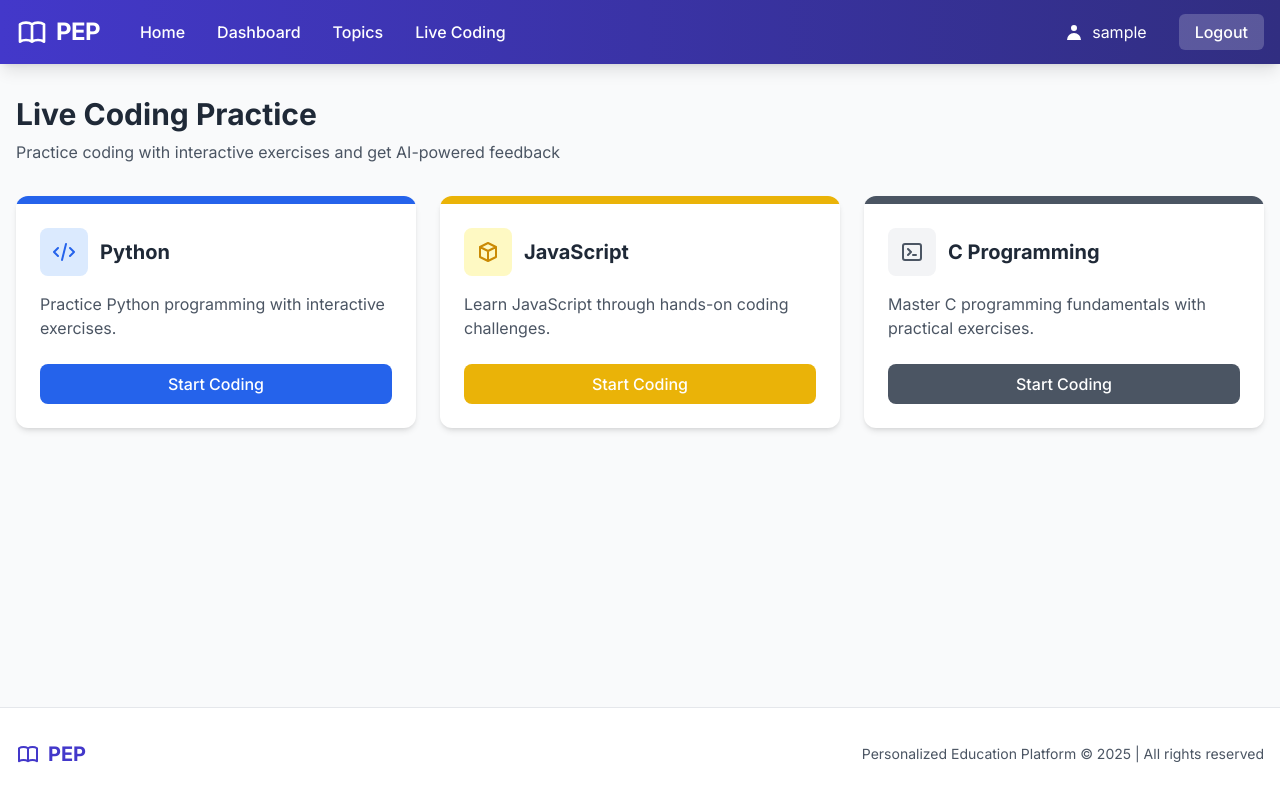
After one commit to ifsvivek/PEP, a Flask app: page /coding in a window 1280 px wide. The commit adds this page. Run offline with Flask 3, Linux system fonts and the light colour scheme; the visitor is signed in with stand-in values (Sample User, id 1); some libraries are stand-ins or nearby versions.

Commit message:
Add live coding feature with new route and template; update requirements

```diff
--- a/app.py
+++ b/app.py
@@ -382,6 +382,11 @@ def get_hint():
     hint = code_executor.generate_hint(code, problem['description'], language)
     return jsonify({'hint': hint})
 
+@app.route('/coding')
+def coding():
+    if 'username' not in session:
+        return redirect(url_for('login'))
+    return render_template('coding.html')
 
 if __name__ == '__main__':
     app.run(debug=True)
--- a/requirements.txt
+++ b/requirements.txt
@@ -1,5 +1,6 @@
 flask
 werkzeug
+werkzeug.security
 langchain
 langchain-core
 langchain-community
@@ -8,3 +9,4 @@ python-dotenv
 groq
 langchain-groq
 subprocess.run
+flask
--- a/templates/base.html
+++ b/templates/base.html
@@ -1,49 +1,49 @@
 <!DOCTYPE html>
 <html lang="en">
     <head>
-    <meta charset="UTF-8">
-    <meta name="viewport" content="width=device-width, initial-scale=1.0">
+        <meta charset="UTF-8" />
+        <meta name="viewport" content="width=device-width, initial-scale=1.0" />
         <title>{% block title %}PEP - Personalized Education Platform{% endblock %}</title>
-    <link rel="stylesheet" href="{{ url_for('static', filename='css/styles.css') }}">
+        <link rel="stylesheet" href="{{ url_for('static', filename='css/styles.css') }}" />
         <script src="https://cdn.tailwindcss.com"></script>
-    <link href="https://fonts.googleapis.com/css2?family=Inter:wght@300;400;500;600;700&display=swap" rel="stylesheet">
+        <link href="https://fonts.googleapis.com/css2?family=Inter:wght@300;400;500;600;700&display=swap" rel="stylesheet" />
         <script>
             tailwind.config = {
                 theme: {
                     extend: {
                         fontFamily: {
-                        'sans': ['Inter', 'sans-serif'],
+                            sans: ["Inter", "sans-serif"],
                         },
                         colors: {
                             primary: {
-                            50: '#eef2ff',
-                            100: '#e0e7ff',
-                            200: '#c7d2fe',
-                            300: '#a5b4fc',
-                            400: '#818cf8',
-                            500: '#6366f1',
-                            600: '#4f46e5',
-                            700: '#4338ca',
-                            800: '#3730a3',
-                            900: '#312e81',
-                        }
+                                50: "#eef2ff",
+                                100: "#e0e7ff",
+                                200: "#c7d2fe",
+                                300: "#a5b4fc",
+                                400: "#818cf8",
+                                500: "#6366f1",
+                                600: "#4f46e5",
+                                700: "#4338ca",
+                                800: "#3730a3",
+                                900: "#312e81",
+                            },
                         },
                         transitionProperty: {
-                        'height': 'height',
-                    }
-                }
-            }
-        }
+                            height: "height",
+                        },
+                    },
+                },
+            };
         </script>
         <style>
             body {
-            font-family: 'Inter', sans-serif;
+                font-family: "Inter", sans-serif;
             }
             .nav-link {
                 position: relative;
             }
             .nav-link::after {
-            content: '';
+                content: "";
                 position: absolute;
                 width: 0;
                 height: 2px;
@@ -59,8 +59,14 @@
                 animation: slideIn 0.5s forwards;
             }
             @keyframes slideIn {
-            0% { transform: translateY(-20px); opacity: 0; }
-            100% { transform: translateY(0); opacity: 1; }
+                0% {
+                    transform: translateY(-20px);
+                    opacity: 0;
+                }
+                100% {
+                    transform: translateY(0);
+                    opacity: 1;
+                }
             }
         </style>
     </head>
@@ -70,8 +76,12 @@
                 <div class="flex justify-between items-center">
                     <a class="font-bold text-2xl tracking-tight flex items-center" href="{{ url_for('index') }}">
                         <svg xmlns="http://www.w3.org/2000/svg" class="h-8 w-8 mr-2" fill="none" viewBox="0 0 24 24" stroke="currentColor">
-                        <path stroke-linecap="round" stroke-linejoin="round" stroke-width="2"
-                              d="M12 6.253v13m0-13C10.832 5.477 9.246 5 7.5 5S4.168 5.477 3 6.253v13C4.168 18.477 5.754 18 7.5 18s3.332.477 4.5 1.253m0-13C13.168 5.477 14.754 5 16.5 5c1.747 0 3.332.477 4.5 1.253v13C19.832 18.477 18.247 18 16.5 18c-1.746 0-3.332.477-4.5 1.253" />
+                            <path
+                                stroke-linecap="round"
+                                stroke-linejoin="round"
+                                stroke-width="2"
+                                d="M12 6.253v13m0-13C10.832 5.477 9.246 5 7.5 5S4.168 5.477 3 6.253v13C4.168 18.477 5.754 18 7.5 18s3.332.477 4.5 1.253m0-13C13.168 5.477 14.754 5 16.5 5c1.747 0 3.332.477 4.5 1.253v13C19.832 18.477 18.247 18 16.5 18c-1.746 0-3.332.477-4.5 1.253"
+                            />
                         </svg>
                         PEP
                     </a>
@@ -92,6 +102,9 @@
                             <li>
                                 <a class="nav-link font-medium hover:text-white transition-colors duration-200" href="{{ url_for('topics') }}">Topics</a>
                             </li>
+                            <li>
+                                <a class="nav-link font-medium hover:text-white transition-colors duration-200" href="{{ url_for('coding') }}">Live Coding</a>
+                            </li>
                             {% endif %}
                         </ul>
                         <ul class="flex space-x-8 items-center">
@@ -105,7 +118,10 @@
                                 </span>
                             </li>
                             <li>
-                            <a class="bg-white bg-opacity-20 hover:bg-opacity-30 px-4 py-2 rounded-md transition-all duration-200 font-medium" href="{{ url_for('logout') }}">
+                                <a
+                                    class="bg-white bg-opacity-20 hover:bg-opacity-30 px-4 py-2 rounded-md transition-all duration-200 font-medium"
+                                    href="{{ url_for('logout') }}"
+                                >
                                     Logout
                                 </a>
                             </li>
@@ -114,7 +130,10 @@
                                 <a class="nav-link font-medium hover:text-white transition-colors duration-200" href="{{ url_for('login') }}">Login</a>
                             </li>
                             <li>
-                            <a class="bg-white text-primary-700 hover:bg-gray-100 px-4 py-2 rounded-md transition-all duration-200 font-medium" href="{{ url_for('register') }}">
+                                <a
+                                    class="bg-white text-primary-700 hover:bg-gray-100 px-4 py-2 rounded-md transition-all duration-200 font-medium"
+                                    href="{{ url_for('register') }}"
+                                >
                                     Register
                                 </a>
                             </li>
@@ -160,22 +179,20 @@
         </nav>
 
         <div class="container mx-auto px-4 py-8 flex-grow">
-        {% with messages = get_flashed_messages() %}
-        {% if messages %}
-            {% for message in messages %}
+            {% with messages = get_flashed_messages() %} {% if messages %} {% for message in messages %}
             <div class="bg-primary-100 border-l-4 border-primary-500 text-primary-700 p-4 mb-6 relative rounded-r-md shadow-sm flash-message" role="alert">
                 {{ message }}
-                <button type="button" class="absolute top-0 right-0 mt-4 mr-4 text-primary-700 hover:text-primary-900 transition-colors duration-200" onclick="this.parentElement.remove()">
+                <button
+                    type="button"
+                    class="absolute top-0 right-0 mt-4 mr-4 text-primary-700 hover:text-primary-900 transition-colors duration-200"
+                    onclick="this.parentElement.remove()"
+                >
                     <svg class="h-4 w-4" fill="none" stroke="currentColor" viewBox="0 0 24 24" xmlns="http://www.w3.org/2000/svg">
                         <path stroke-linecap="round" stroke-linejoin="round" stroke-width="2" d="M6 18L18 6M6 6l12 12"></path>
                     </svg>
                 </button>
             </div>
-            {% endfor %}
-        {% endif %}
-        {% endwith %}
-
-        {% block content %}{% endblock %}
+            {% endfor %} {% endif %} {% endwith %} {% block content %}{% endblock %}
         </div>
 
         <footer class="bg-white py-8 border-t border-gray-200 mt-auto">
@@ -184,33 +201,35 @@
                     <div class="mb-4 md:mb-0">
                         <a class="font-bold text-xl text-primary-700 flex items-center" href="{{ url_for('index') }}">
                             <svg xmlns="http://www.w3.org/2000/svg" class="h-6 w-6 mr-2" fill="none" viewBox="0 0 24 24" stroke="currentColor">
-                            <path stroke-linecap="round" stroke-linejoin="round" stroke-width="2"
-                                  d="M12 6.253v13m0-13C10.832 5.477 9.246 5 7.5 5S4.168 5.477 3 6.253v13C4.168 18.477 5.754 18 7.5 18s3.332.477 4.5 1.253m0-13C13.168 5.477 14.754 5 16.5 5c1.747 0 3.332.477 4.5 1.253v13C19.832 18.477 18.247 18 16.5 18c-1.746 0-3.332.477-4.5 1.253" />
+                                <path
+                                    stroke-linecap="round"
+                                    stroke-linejoin="round"
+                                    stroke-width="2"
+                                    d="M12 6.253v13m0-13C10.832 5.477 9.246 5 7.5 5S4.168 5.477 3 6.253v13C4.168 18.477 5.754 18 7.5 18s3.332.477 4.5 1.253m0-13C13.168 5.477 14.754 5 16.5 5c1.747 0 3.332.477 4.5 1.253v13C19.832 18.477 18.247 18 16.5 18c-1.746 0-3.332.477-4.5 1.253"
+                                />
                             </svg>
                             PEP
                         </a>
                     </div>
-                <div class="text-gray-600 text-sm">
-                    Personalized Education Platform &copy; 2025 | All rights reserved
-                </div>
+                    <div class="text-gray-600 text-sm">Personalized Education Platform &copy; 2025 | All rights reserved</div>
                 </div>
             </div>
         </footer>
 
         <script>
             // Mobile menu toggle with animation
-        const menuButton = document.getElementById('menu-button');
-        const mobileMenu = document.getElementById('mobile-menu');
+            const menuButton = document.getElementById("menu-button");
+            const mobileMenu = document.getElementById("mobile-menu");
 
             if (menuButton && mobileMenu) {
-            menuButton.addEventListener('click', () => {
-                mobileMenu.classList.toggle('hidden');
-                if (!mobileMenu.classList.contains('hidden')) {
+                menuButton.addEventListener("click", () => {
+                    mobileMenu.classList.toggle("hidden");
+                    if (!mobileMenu.classList.contains("hidden")) {
                         mobileMenu.style.maxHeight = mobileMenu.scrollHeight + "px";
-                    menuButton.classList.add('rotate-90');
+                        menuButton.classList.add("rotate-90");
                     } else {
                         mobileMenu.style.maxHeight = "0";
-                    menuButton.classList.remove('rotate-90');
+                        menuButton.classList.remove("rotate-90");
                     }
                 });
             }
--- /dev/null
+++ b/templates/coding.html
@@ -0,0 +1,72 @@
+{% extends 'base.html' %}
+
+{% block title %}PEP - Live Coding{% endblock %}
+
+{% block content %}
+<div class="mb-8">
+    <h1 class="text-3xl font-bold text-gray-800 mb-2">Live Coding Practice</h1>
+    <p class="text-gray-600">Practice coding with interactive exercises and get AI-powered feedback</p>
+</div>
+
+<div class="grid grid-cols-1 md:grid-cols-3 gap-6">
+    <!-- Python Card -->
+    <div class="bg-white rounded-xl shadow-md overflow-hidden hover:shadow-lg transition-all">
+        <div class="h-2 bg-blue-600"></div>
+        <div class="p-6">
+            <div class="flex items-center mb-4">
+                <div class="rounded-lg bg-blue-100 p-3 mr-3">
+                    <svg xmlns="http://www.w3.org/2000/svg" class="h-6 w-6 text-blue-600" fill="none" viewBox="0 0 24 24" stroke="currentColor">
+                        <path stroke-linecap="round" stroke-linejoin="round" stroke-width="2" d="M10 20l4-16m4 4l4 4-4 4M6 16l-4-4 4-4" />
+                    </svg>
+                </div>
+                <h2 class="text-xl font-bold text-gray-800">Python</h2>
+            </div>
+            <p class="text-gray-600 mb-6">Practice Python programming with interactive exercises.</p>
+            <a href="{{ url_for('code_editor', language='python') }}"
+               class="block text-center bg-blue-600 hover:bg-blue-700 text-white font-medium py-2 px-4 rounded-lg transition-colors">
+                Start Coding
+            </a>
+        </div>
+    </div>
+
+    <!-- JavaScript Card -->
+    <div class="bg-white rounded-xl shadow-md overflow-hidden hover:shadow-lg transition-all">
+        <div class="h-2 bg-yellow-500"></div>
+        <div class="p-6">
+            <div class="flex items-center mb-4">
+                <div class="rounded-lg bg-yellow-100 p-3 mr-3">
+                    <svg xmlns="http://www.w3.org/2000/svg" class="h-6 w-6 text-yellow-600" fill="none" viewBox="0 0 24 24" stroke="currentColor">
+                        <path stroke-linecap="round" stroke-linejoin="round" stroke-width="2" d="M20 7l-8-4-8 4m16 0l-8 4m8-4v10l-8 4m0-10L4 7m8 4v10M4 7v10l8 4" />
+                    </svg>
+                </div>
+                <h2 class="text-xl font-bold text-gray-800">JavaScript</h2>
+            </div>
+            <p class="text-gray-600 mb-6">Learn JavaScript through hands-on coding challenges.</p>
+            <a href="{{ url_for('code_editor', language='javascript') }}"
+               class="block text-center bg-yellow-500 hover:bg-yellow-600 text-white font-medium py-2 px-4 rounded-lg transition-colors">
+                Start Coding
+            </a>
+        </div>
+    </div>
+
+    <!-- C Programming Card -->
+    <div class="bg-white rounded-xl shadow-md overflow-hidden hover:shadow-lg transition-all">
+        <div class="h-2 bg-gray-600"></div>
+        <div class="p-6">
+            <div class="flex items-center mb-4">
+                <div class="rounded-lg bg-gray-100 p-3 mr-3">
+                    <svg xmlns="http://www.w3.org/2000/svg" class="h-6 w-6 text-gray-600" fill="none" viewBox="0 0 24 24" stroke="currentColor">
+                        <path stroke-linecap="round" stroke-linejoin="round" stroke-width="2" d="M8 9l3 3-3 3m5 0h3M5 20h14a2 2 0 002-2V6a2 2 0 00-2-2H5a2 2 0 00-2 2v12a2 2 0 002 2z" />
+                    </svg>
+                </div>
+                <h2 class="text-xl font-bold text-gray-800">C Programming</h2>
+            </div>
+            <p class="text-gray-600 mb-6">Master C programming fundamentals with practical exercises.</p>
+            <a href="{{ url_for('code_editor', language='c') }}"
+               class="block text-center bg-gray-600 hover:bg-gray-700 text-white font-medium py-2 px-4 rounded-lg transition-colors">
+                Start Coding
+            </a>
+        </div>
+    </div>
+</div>
+{% endblock %}
```
Also changed, not shown: templates/dashboard.html (+124 -46 lines), utils/code_executor.py (+109 -79 lines). Lines whose indentation alone changed are shown as unchanged.
